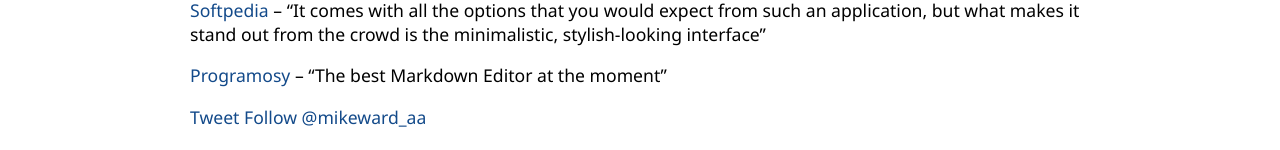
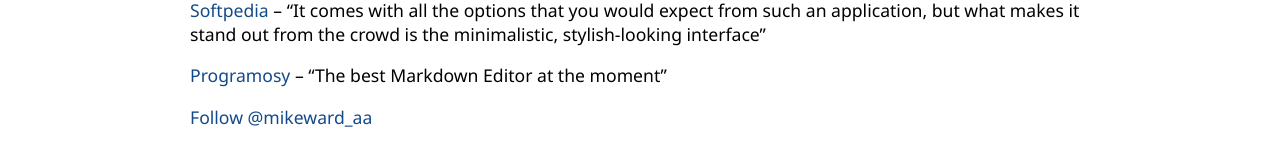
Before and after one commit to mike-ward/mde-site, a Jekyll site: the page built from index.md, in a window 1280 px wide. Shown: the part 1529-1679 px from the top of the page. Built offline with Jekyll 4.4.1, drawn with Linux system fonts in a browser that asks for light colours; comment, search, counter and statistics services are not loaded.

Commit message:
try to remove jank

```diff
--- a/_includes/twitter.html
+++ b/_includes/twitter.html
@@ -1,3 +1,3 @@
-<a href="https://twitter.com/share" class="twitter-share-button" data-via="MarkdownEdit">Tweet</a>
+<a href="https://twitter.com/share" class="twitter-share-button" data-via="MarkdownEdit"></a>
 <script>!function(d,s,id){var js,fjs=d.getElementsByTagName(s)[0];if(!d.getElementById(id)){js=d.createElement(s);js.id=id;js.src="//platform.twitter.com/widgets.js";fjs.parentNode.insertBefore(js,fjs);}}(document,"script","twitter-wjs");
 </script>
--- a/_layouts/post.html
+++ b/_layouts/post.html
@@ -16,8 +16,8 @@
     {{ content }}
 
     <a class="twitter-share-button"
-       href="https://twitter.com/intent/tweet?text=&quot;{{ page.title }}&quot;%20via%20&#64;{{ site.owner.twitter }}"
-       >Share</a>
+       href="https://twitter.com/intent/tweet?text=&quot;{{ page.title }}&quot;%20via%20&#64;{{ site.owner.twitter }}">
+    </a>
     <script>!function(d,s,id){var js,fjs=d.getElementsByTagName(s)[0];if(!d.getElementById(id)){js=d.createElement(s);js.id=id;js.src="//platform.twitter.com/widgets.js";fjs.parentNode.insertBefore(js,fjs);}}(document,"script","twitter-wjs");</script>
 
     </article>
```
